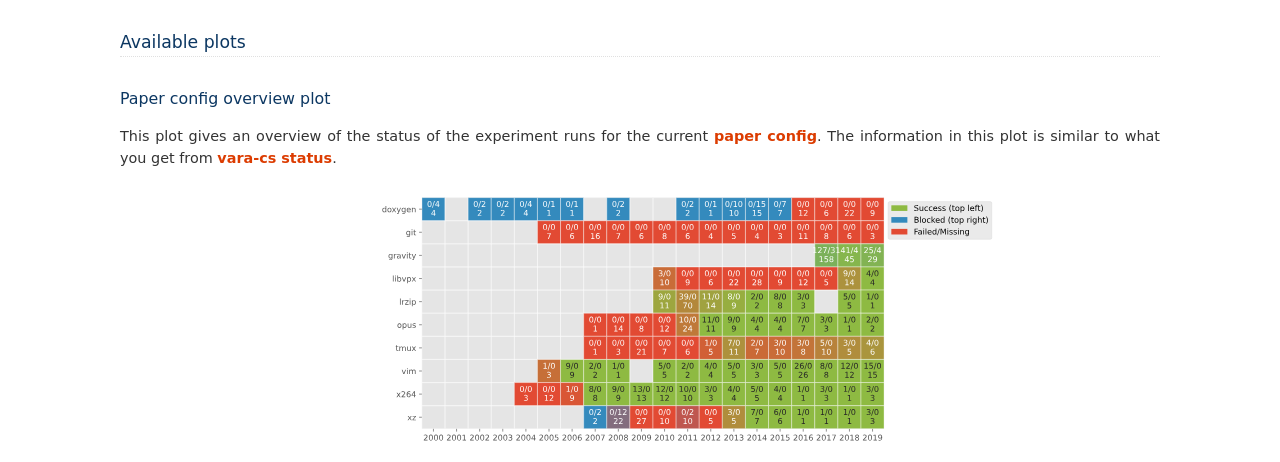
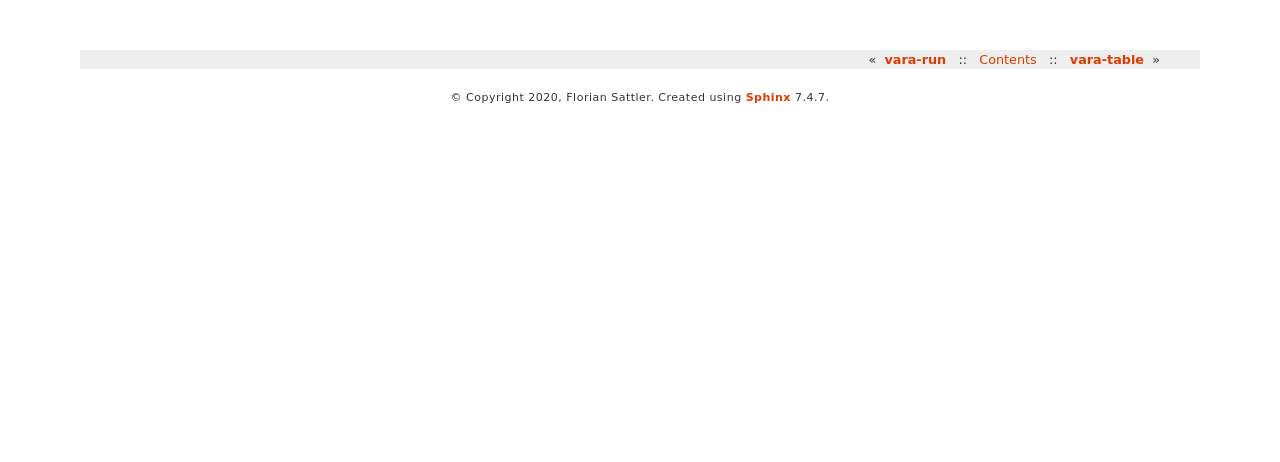
Before and after one commit to se-sic/VaRA-Tool-Suite, a Sphinx documentation site: the page built from docs/source/vara-ts-api/tools/vara-plot.rst, in a window 1280 px wide. Shown: the part 315-777 px from the top of the page. Built offline with Sphinx 7.4.7, drawn with Linux system fonts in a browser that asks for light colours; the version number could not be read and is left out; some of the changed text lies outside the part shown; grey boxes are pictures that could not be loaded.

```diff
--- a/docs/source/index.rst
+++ b/docs/source/index.rst
@@ -42,6 +42,7 @@ How-Tos
 
    tutorials/getting_started
    tutorials/running_experiments
+   tutorials/visualizing_data
 
 
 VaRA-TS Docs
--- a/docs/source/vara-ts-api/tools/vara-plot.rst
+++ b/docs/source/vara-ts-api/tools/vara-plot.rst
@@ -5,25 +5,3 @@ This tool is used to generate :ref:`plots`.
 
 .. program-output:: vara-plot -h
     :nostderr:
-
-
-Available plots
----------------
-
-Paper config overview plot
-..........................
-
-This plot gives an overview of the status of the experiment runs for the current :ref:`paper config<How to use paper configs>`.
-The information in this plot is similar to what you get from :ref:`vara-cs status`.
-
-.. image:: paper_config_overview_plot.svg
-
-.. autoclass:: varats.plots.paper_config_overview.PaperConfigOverviewPlot
-    :members: NAME
-    :undoc-members:
-
-The plot can be obtained via::
-
-    vara-plot --report-type <report_type> paper_config_overview_plot
-
-Where `<report_type>` is the type of :ref:`report<Reports>` your experiments produce.
```
Also changed, not shown: docs/source/tutorials/visualizing_data.rst (added, +63 -0 lines), docs/source/vara-ts-api/tools/vara-art.rst (+2 -17 lines), 2 other files.
